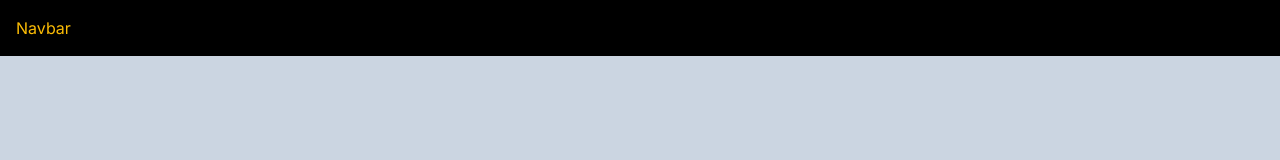
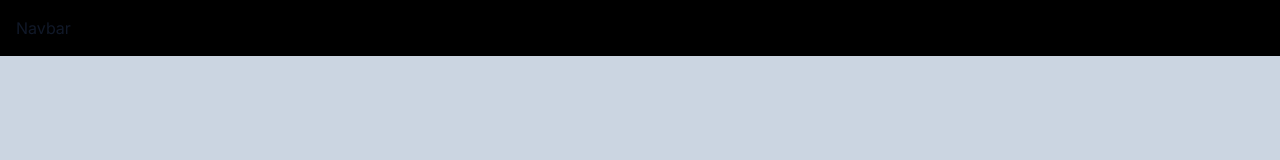
Before and after one commit to keelworks/keelworks-website, a React (Vite) app: page / in a window 1280 px wide. Shown: the top 160 px of the page. Built offline with nearby package versions, Linux system fonts and the light colour scheme.

Commit message:
changing fontPrimary & fontSecondary color & Navbar z-index

```diff
--- a/src/Components/Navbar/Navbar.jsx
+++ b/src/Components/Navbar/Navbar.jsx
@@ -1,6 +1,6 @@
 const Navbar = () => {
   return (
-    <nav className="fixed top-0 left-0 w-full bg-black text-fontPrimary p-4">
+    <nav className="fixed top-0 left-0 w-full bg-black text-fontPrimary p-4 z-[100]">
       Navbar
     </nav>
   );
--- a/tailwind.config.js
+++ b/tailwind.config.js
@@ -25,8 +25,8 @@ export default {
         error300: "#F04438",
         error200: "#F97066",
 
-        fontPrimary: "#FBBC05",
-        fontSecondary: "#FDD253",
+        fontPrimary: "#101828",
+        fontSecondary: "#DBA300",
       },
 
       fontFamily: {
```
